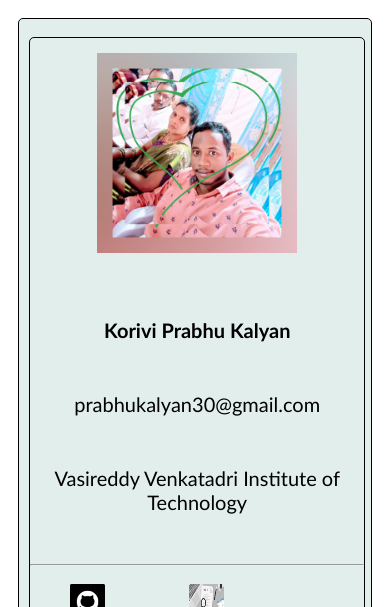
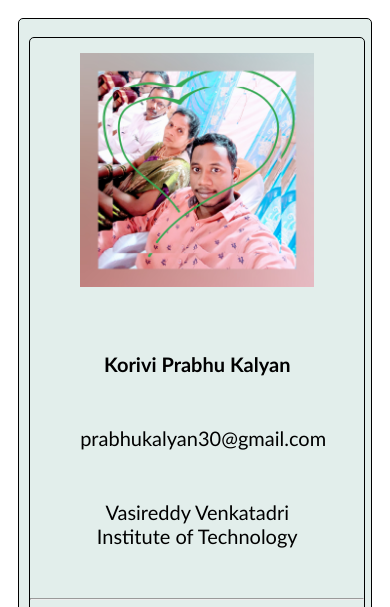
Before and after one commit to prabhu30/resume, a plain HTML site: page index.html in a window 390 px wide. Shown: the top 607 px of the page. Drawn offline with Linux system fonts and the light colour scheme.

Commit message:
committed changes

```diff
--- a/resume.css
+++ b/resume.css
@@ -27,19 +27,19 @@ section{
 
 p{
 	text-align: center;
-	margin: 50px 10px 50px 10px;
+	margin: 15%;
 }
 
 img.icon{
-	display: inline-flex;
+	display: inline-block;
 	width: 35px;
 	height: 35px;
-	margin: 25px 25px 25px 25px;
+	margin: 10%;
 }
 
 img.favimg{
-	height: 200px;
-	width: 200px;
+	height: auto;
+	width: 70%;
 	margin: auto;
 	padding: 15px;
 	display: block;
@@ -61,11 +61,14 @@ img.favimg{
 	}
 
 	p{
+		text-align: center;
+		margin: 15%;
 		font-size: 20px;
 	}
 
 	img.icon{
-		margin: 10px 40px 10px 40px;
+		display: inline-block;
+		margin: 10%;
 	}
 }
 
@@ -85,10 +88,13 @@ img.favimg{
 	}
 
 	p{
+		text-align: center;
+		margin: 15%;
 		font-size: 20px;
 	}
 
 	img.icon{
-		margin: 10px 40px 10px 40px;
+		display: inline-block;
+		margin: 10%;
 	}
 }
```
